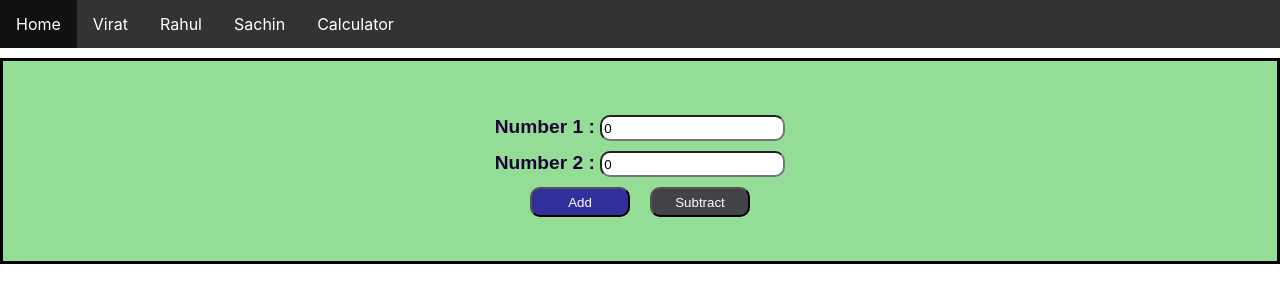
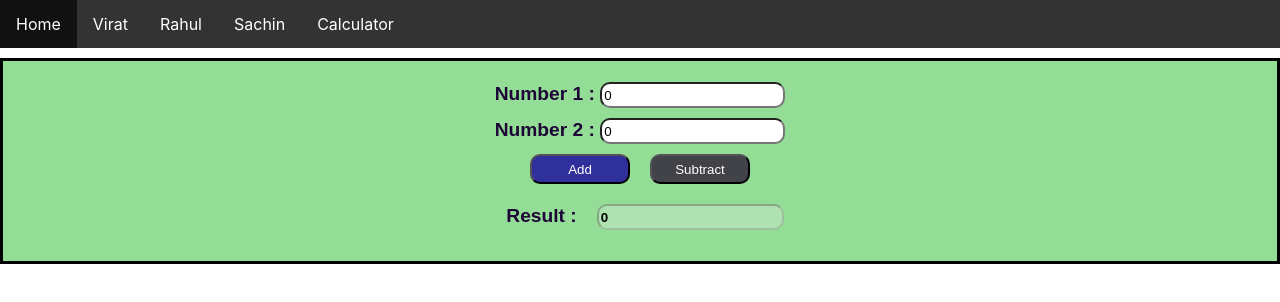
Before and after one commit to pravinshedbale/react-gfg, a React (Create React App) app: page /calculator in a window 1280 px wide. Shown: the top 302 px of the page. Built offline with nearby package versions, Linux system fonts and the light colour scheme.

Commit message:
Calculator Implemented

```diff
--- a/src/components/Controls/OperationButton.tsx
+++ b/src/components/Controls/OperationButton.tsx
@@ -2,9 +2,19 @@ import "./OperationButton.css";
 type OButton = {
   opName: string;
   className: string;
+  setRes: () => void;
 };
 const OperationButton = (props: OButton) => {
-  return <button className={props.className}>{props.opName}</button>;
+  return (
+    <button
+      className={props.className}
+      onClick={() => {
+        props.setRes();
+      }}
+    >
+      {props.opName}
+    </button>
+  );
 };
 
 export default OperationButton;
--- a/src/components/Forms/CalculatorForm.css
+++ b/src/components/Forms/CalculatorForm.css
@@ -6,3 +6,18 @@ input[type="number"] {
   border-radius: 10px;
   height: 20px;
 }
+
+.outputBox {
+  margin: 20px;
+}
+
+.outputBox input[type="number"] {
+  font-weight: bold;
+  height: 20px;
+  color: black;
+}
+
+.output-label {
+  margin-right: 10px;
+  padding: 10px;
+}
--- a/src/components/Forms/CalculatorForm.tsx
+++ b/src/components/Forms/CalculatorForm.tsx
@@ -6,6 +6,7 @@ import { useState } from "react";
 const CalculatorForm = () => {
   const [firstNum, setFirstNum] = useState<number>(0);
   const [secondNumber, setSecondNumber] = useState<number>(0);
+  const [result, setResult] = useState<number>(0);
   return (
     <>
       <Navigator></Navigator>
@@ -40,8 +41,29 @@ const CalculatorForm = () => {
           </div>
 
           <div className="controls">
-            <OperationButton className="addButton" opName="Add" />
-            <OperationButton className="subButton" opName="Subtract" />
+            <OperationButton
+              className="addButton"
+              opName="Add"
+              setRes={() => setResult(firstNum + secondNumber)}
+            />
+            <OperationButton
+              className="subButton"
+              opName="Subtract"
+              setRes={() => setResult(firstNum - secondNumber)}
+            />
+          </div>
+
+          <div className="outputBox">
+            <label htmlFor="num1" className="output-label">
+              Result :
+            </label>
+            <input
+              type="number"
+              name="result"
+              id="result"
+              value={result}
+              disabled
+            />
           </div>
         </div>
       </Card>
```
